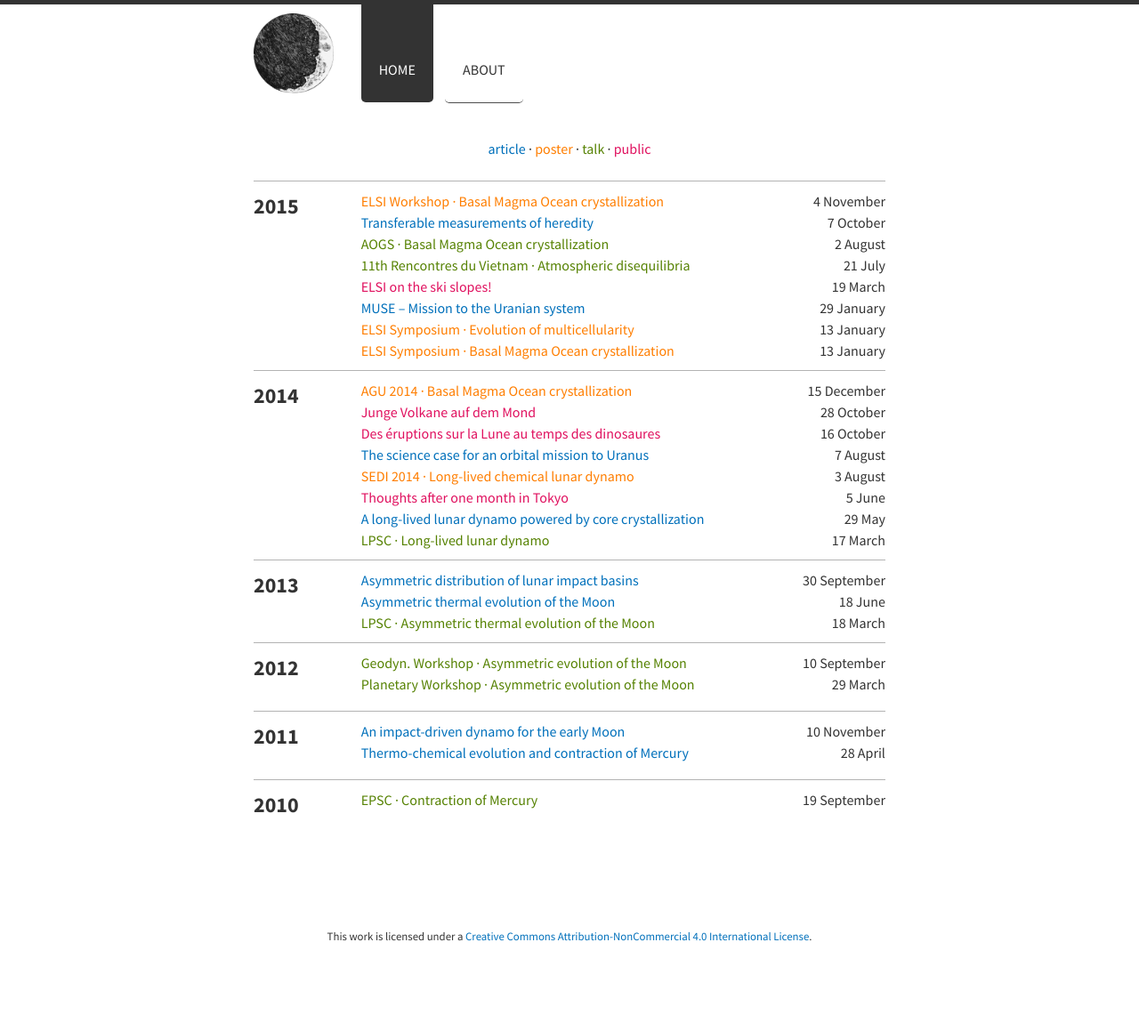
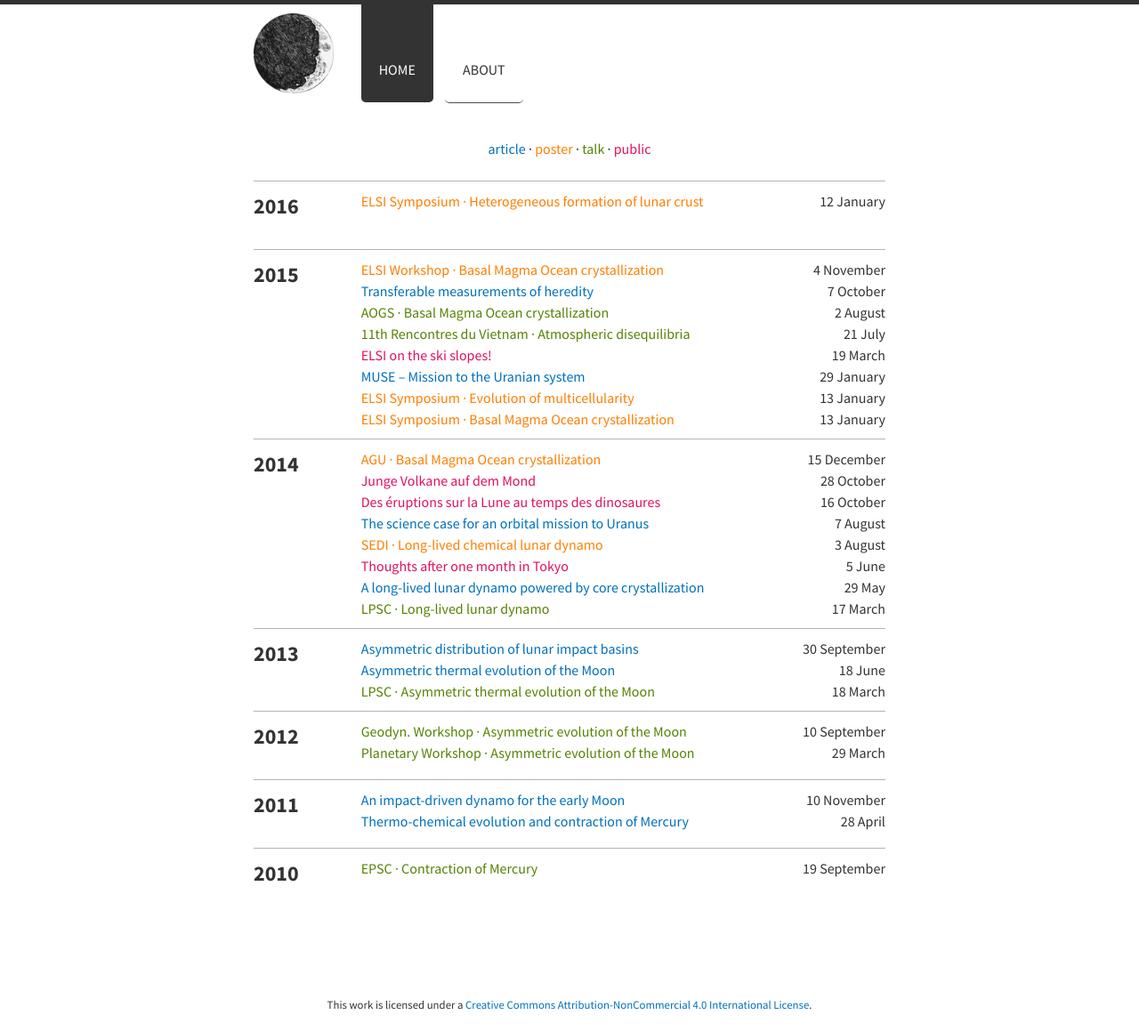
Before and after one commit to mlaneuville/mlaneuville.github.io, a Jekyll site: the page built from index.html, in a window 1280 px wide. Shown: the whole page at 89% size. Built offline with Jekyll 4.4.1, drawn with Linux system fonts in a browser that asks for light colours; nearby versions of some CDN libraries; Markdown is read by kramdown in place of the engine named in the settings; before the commit the page ends 1082 px from its top, so only the background shows below that.

Commit message:
update 2016 1/?

```diff
--- a/_posts/2014-08-03-SEDI-2014.md
+++ b/_posts/2014-08-03-SEDI-2014.md
@@ -1,6 +1,6 @@
 ---
 layout: post
-title: SEDI 2014 &middot Long-lived chemical lunar dynamo
+title: SEDI &middot Long-lived chemical lunar dynamo
 type: poster
 ---
 
--- a/_posts/2014-12-15-AGU-2014.md
+++ b/_posts/2014-12-15-AGU-2014.md
@@ -1,6 +1,6 @@
 ---
 layout: post
-title: AGU 2014 &middot Basal Magma Ocean crystallization
+title: AGU &middot Basal Magma Ocean crystallization
 type: poster
 ---
 
```
Also changed, not shown: _posts/2016-01-12-ELSI-symposium.md (added, +37 -0 lines), images/lunar-core-dynamo.png (added), images/ohtake2012a.png (added), images/ohtake2012b.png (added), 4 other files.
